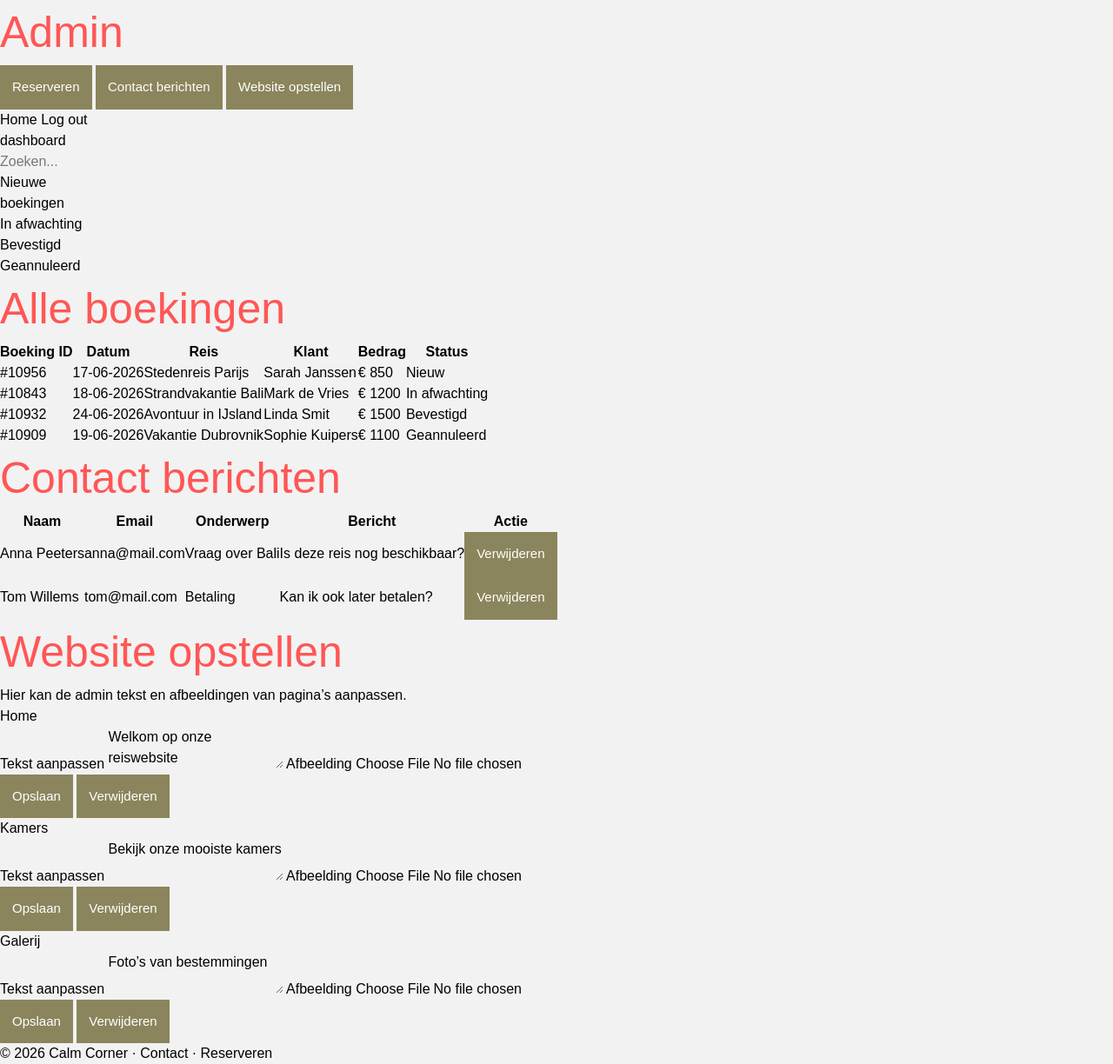
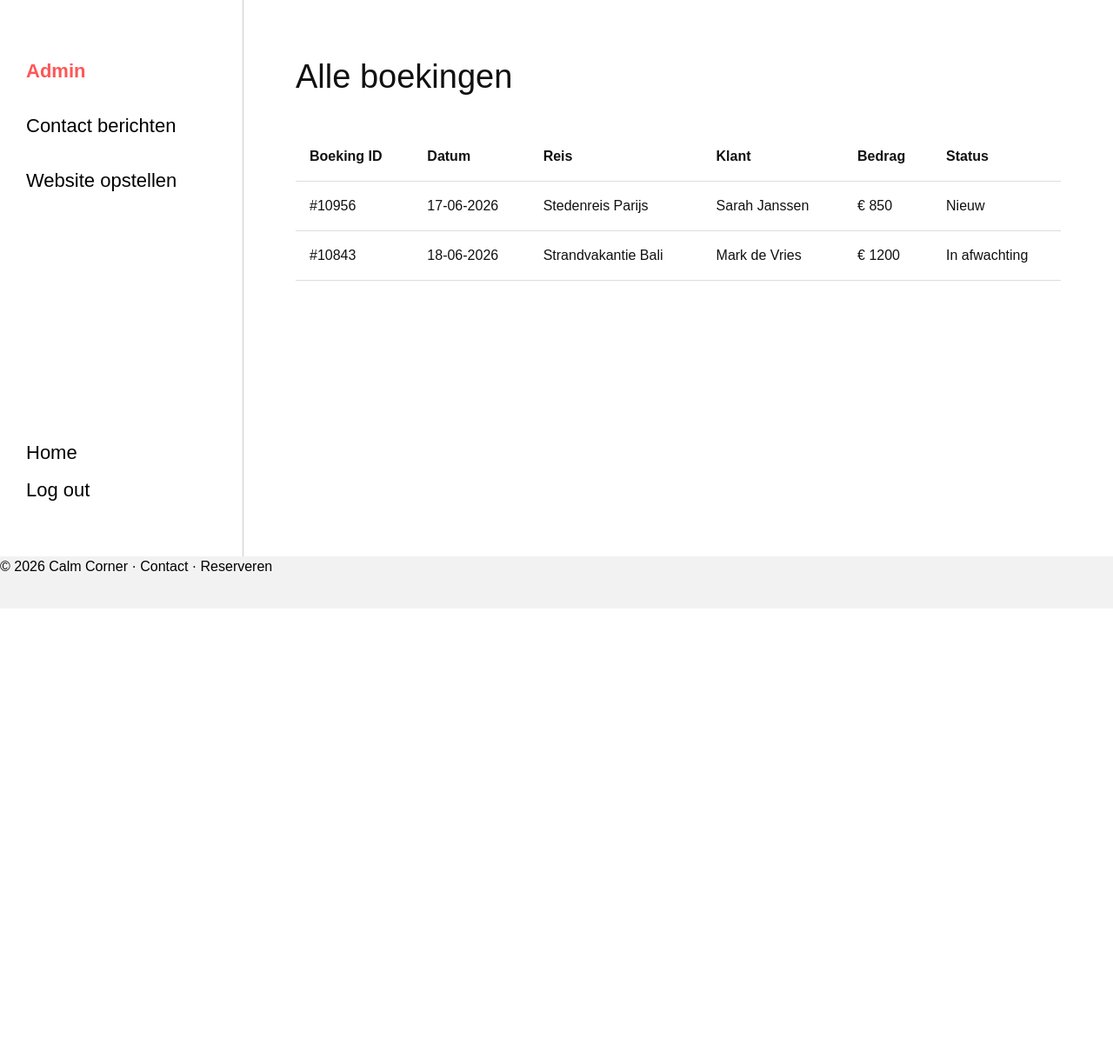
Before and after one commit to NB-ROC/CMS-B-B, a PHP site: page /index.php?page=admin in a window 1280 px wide. Shown: the part 100-1324 px from the top of the page at 87% size. After the commit the page ends 800 px from the top, so only its background shows below. Run offline with PHP 8.4, Linux system fonts and the light colour scheme; some web fonts are replaced.

Commit message:
admin css

```diff
--- a/php_template/src/css/main.css
+++ b/php_template/src/css/main.css
@@ -20,25 +20,24 @@
   display: flex;
   justify-content: space-between;
   align-items: center;
-    padding: 0 120px;   /* meer ruimte links/rechts */
+  padding: 0 120px; /* meer ruimte links/rechts */
   border-bottom: 1px solid #e0e0e0;
 }
 
 /* LOGO */
 
 .logo img {
-    width: 200px;   /* groter logo */
+  width: 200px; /* groter logo */
   height: auto;
-
 }
 
 /* NAVIGATIE */
 
 nav a {
-    margin-left: 40px;     /* meer ruimte tussen menu items */
+  margin-left: 40px; /* meer ruimte tussen menu items */
   text-decoration: none;
   color: #ff5656;
-    font-size: 17px;       /* groter menu */
+  font-size: 17px; /* groter menu */
   font-weight: 500;
 }
 
@@ -50,7 +49,7 @@
 
 .contact-section {
   width: 100%;
-    background-color: #dcdcdc;   /* volledige grijze achtergrond */
+  background-color: #dcdcdc; /* volledige grijze achtergrond */
   padding: 80px 0;
 }
 
@@ -122,7 +121,7 @@
   background-color: #3e5f6d;
 }
 
-.head-section{
+.head-section {
   width: 100%;
   height: 90vh;
   background-image: url(../images/houseStockImage.png);
@@ -137,31 +136,32 @@
   gap: 20px;
 }
 
-.head-section-header-text{
+.head-section-header-text {
   font-size: 60px;
 }
-.head-section-text{
+.head-section-text {
   font-size: 18px;
 }
 
-.button-red{
+.button-red {
   background-color: #ff5656;
   color: white;
   border-radius: 10px;
 }
-.button-white{
+.button-white {
   background-color: white;
   color: black;
   border-radius: 10px;
 }
 
-.head-section-button-container{
+.head-section-button-container {
   display: flex;
   flex-direction: row;
   gap: 25px;
 }
 
-.faciliteiten-section, .room-section{
+.faciliteiten-section,
+.room-section {
   padding: 30px;
   width: 100%;
   display: flex;
@@ -171,26 +171,26 @@
   padding-bottom: 100px;
 }
 
-.faciliteiten-info-container-row{
+.faciliteiten-info-container-row {
   width: 95%;
   display: flex;
   flex-direction: row;
   justify-content: space-between;
 }
 
-.faciliteiten-info-container-column{
+.faciliteiten-info-container-column {
   gap: 30px;
   display: flex;
   flex-direction: column;
 }
 
-.faciliteiten-info-box-container{
+.faciliteiten-info-box-container {
   width: 400px;
   background-color: white;
   border-radius: 20px;
   outline-width: 1px;
   outline-style: solid;
-    outline-color: #D2B8B8;
+  outline-color: #d2b8b8;
   display: flex;
   flex-direction: column;
   gap: 20px;
@@ -199,29 +199,29 @@
   padding-bottom: 50px;
 }
 
-.faciliteiten-info-box-container > p{
-    color: #D2B8B8;
+.faciliteiten-info-box-container > p {
+  color: #d2b8b8;
   font-size: 20px;
 }
 
-.faciliteiten-info-box-container > h3{
+.faciliteiten-info-box-container > h3 {
   font-weight: 600;
   font-size: 28px;
 }
 
-.faciliteiten-icon{
+.faciliteiten-icon {
   width: 40px;
   height: fit-content;
 }
 
-.room-image-row-container{
+.room-image-row-container {
   width: 95%;
   display: flex;
   flex-direction: row;
   justify-content: space-between;
 }
 
-.room-image-container{
+.room-image-container {
   color: white;
   border-radius: 30px;
   height: 300px;
@@ -236,50 +236,49 @@
   font-weight: 600;
 }
 
-.bedroom{
+.bedroom {
   background-image: url(../images/bedroom.png);
   background-size: cover;
 }
 
-.luxe-suite{
+.luxe-suite {
   background-image: url(../images/luxeSuit.png);
   background-size: cover;
 }
 
-
-.kitchen{
+.kitchen {
   background-image: url(../images/kitchen.png);
   background-size: cover;
 }
 
-.resevering-container{
+.resevering-container {
   display: flex;
   flex-direction: row;
   gap: 2vw;
 }
 
-.resevering-container > img{
+.resevering-container > img {
   width: 40vw;
   height: fit-content;
   border-radius: 5px;
 }
 
-.resevering-payment-container{
+.resevering-payment-container {
   display: flex;
   flex-direction: column;
   gap: 10px;
 }
 
-.resevering-payment-container > h2{
+.resevering-payment-container > h2 {
   font-size: 64px;
 }
 
-.resevering-date-container{
+.resevering-date-container {
   display: flex;
   flex-direction: row;
 }
 
-.check-in-container{
+.check-in-container {
   display: flex;
   flex-direction: row;
   justify-content: start;
@@ -287,14 +286,14 @@
   height: 50px;
   border-width: 2px;
   border-style: solid;
-    border-color: #B3B3B3;
+  border-color: #b3b3b3;
   border-top-left-radius: 10px;
   border-bottom-left-radius: 10px;
   box-sizing: border-box;
   padding: 15px;
   align-items: center;
 }
-.check-out-container{
+.check-out-container {
   display: flex;
   flex-direction: row;
   justify-content: end;
@@ -302,7 +301,7 @@
   height: 50px;
   border-width: 2px;
   border-style: solid;
-    border-color: #B3B3B3;
+  border-color: #b3b3b3;
   border-left: 0;
   border-top-right-radius: 10px;
   border-bottom-right-radius: 10px;
@@ -311,13 +310,13 @@
   align-items: center;
 }
 
-.resevering-persons-container{
+.resevering-persons-container {
   width: 400px;
   height: 50px;
   border-radius: 10px;
   border-width: 2px;
   border-style: solid;
-    border-color: #B3B3B3;
+  border-color: #b3b3b3;
 }
 
 /* ================= FOOTER ================= */
@@ -542,3 +541,106 @@
     column-count: 4;
   }
 }
+/* ================= ADMIN SECTION ================= */
+/* ================= ADMIN SECTION ================= */
+
+.admin-layout {
+  width: 100%;
+  min-height: calc(100vh - 160px);
+  display: grid;
+  grid-template-columns: 300px 1fr;
+  background: #ffffff;
+}
+
+.admin-menu {
+  border-right: 1px solid #d0d0d0;
+  padding: 80px 35px 40px;
+  display: flex;
+  flex-direction: column;
+  gap: 20px;
+}
+
+.admin-btn {
+  background: transparent;
+  color: #111;
+  border: none;
+  padding: 0;
+  text-align: left;
+  font-size: 24px;
+  cursor: pointer;
+}
+
+.admin-btn:hover,
+.admin-btn.active {
+  background: transparent;
+  color: #ff5656;
+  font-weight: bold;
+}
+
+.admin-menu-bottom {
+  margin-top: auto;
+  display: flex;
+  flex-direction: column;
+  gap: 12px;
+}
+
+.admin-menu-bottom a {
+  color: #111;
+  text-decoration: none;
+  font-size: 22px;
+}
+
+.admin-results {
+  padding: 70px;
+  background: #ffffff;
+}
+
+.admin-section {
+  display: none;
+}
+
+.admin-section.active {
+  display: block;
+}
+
+.admin-section h1 {
+  color: #111;
+  font-size: 38px;
+  margin-bottom: 35px;
+}
+
+.admin-section table {
+  width: 100%;
+  border-collapse: collapse;
+  background: white;
+}
+
+.admin-section th,
+.admin-section td {
+  padding: 16px;
+  border-bottom: 1px solid #ddd;
+  text-align: left;
+  color: #111;
+}
+
+.edit-card {
+  max-width: 650px;
+  background: #f5f5f5;
+  padding: 30px;
+  border-radius: 16px;
+  display: flex;
+  flex-direction: column;
+  gap: 15px;
+}
+
+.edit-card textarea {
+  width: 100%;
+  height: 130px;
+  padding: 12px;
+}
+
+.save-btn,
+.delete-btn {
+  width: fit-content;
+  padding: 12px 20px;
+}
--- a/php_template/src/includes/admin.inc.php
+++ b/php_template/src/includes/admin.inc.php
@@ -1,55 +1,75 @@
-<div>
-<?php
-// Later kun je deze arrays vervangen door data uit de database.
-$boekingen = [
-    ['id' => '#10956', 'datum' => '17-06-2026', 'reis' => 'Stedenreis Parijs', 'klant' => 'Sarah Janssen', 'bedrag' => '€ 850', 'status' => 'Nieuw'],
-    ['id' => '#10843', 'datum' => '18-06-2026', 'reis' => 'Strandvakantie Bali', 'klant' => 'Mark de Vries', 'bedrag' => '€ 1200', 'status' => 'In afwachting'],
-    ['id' => '#10932', 'datum' => '24-06-2026', 'reis' => 'Avontuur in IJsland', 'klant' => 'Linda Smit', 'bedrag' => '€ 1500', 'status' => 'Bevestigd'],
-    ['id' => '#10909', 'datum' => '19-06-2026', 'reis' => 'Vakantie Dubrovnik', 'klant' => 'Sophie Kuipers', 'bedrag' => '€ 1100', 'status' => 'Geannuleerd'],
-];
+<style>
+.admin-layout {
+  display: grid !important;
+  grid-template-columns: 280px 1fr !important;
+  width: 100% !important;
+  min-height: 80vh !important;
+  background: white !important;
+}
 
-$berichten = [
-    ['naam' => 'Anna Peeters', 'email' => 'anna@mail.com', 'onderwerp' => 'Vraag over Bali', 'bericht' => 'Is deze reis nog beschikbaar?'],
-    ['naam' => 'Tom Willems', 'email' => 'tom@mail.com', 'onderwerp' => 'Betaling', 'bericht' => 'Kan ik ook later betalen?'],
-];
+.admin-menu {
+  display: flex !important;
+  flex-direction: column !important;
+  gap: 20px !important;
+  border-right: 1px solid #ccc !important;
+  padding: 60px 30px !important;
+}
 
-$paginas = [
-    ['pagina' => 'Home', 'tekst' => 'Welkom op onze reiswebsite', 'image' => 'home.jpg'],
-    ['pagina' => 'Kamers', 'tekst' => 'Bekijk onze mooiste kamers', 'image' => 'kamers.jpg'],
-    ['pagina' => 'Galerij', 'tekst' => 'Foto’s van bestemmingen', 'image' => 'galerij.jpg'],
-];
-?>
+.admin-btn {
+  background: none !important;
+  color: black !important;
+  border: none !important;
+  text-align: left !important;
+  font-size: 22px !important;
+  padding: 5px 0 !important;
+}
 
-<div class="admin-page">
-    <aside class="admin-sidebar">
-        <h2>Admin</h2>
+.admin-btn.active {
+  color: #ff5656 !important;
+  font-weight: bold !important;
+}
 
-        <button class="admin-link active" onclick="showSection('reserveren', this)">Reserveren</button>
-        <button class="admin-link" onclick="showSection('contact', this)">Contact berichten</button>
-        <button class="admin-link" onclick="showSection('website', this)">Website opstellen</button>
+.admin-results {
+  padding: 60px !important;
+}
 
-        <div class="sidebar-bottom">
+.admin-section {
+  display: none !important;
+}
+
+.admin-section.active {
+  display: block !important;
+}
+
+.admin-menu-bottom {
+  margin-top: auto !important;
+  display: flex !important;
+  flex-direction: column !important;
+  gap: 10px !important;
+}
+
+.admin-menu-bottom a {
+  color: black !important;
+  text-decoration: none !important;
+}
+</style>
+<div class="admin-layout">
+
+    <aside class="admin-menu">
+        <button class="admin-btn active" onclick="showAdminSection('bookingen', this)">Admin</button>
+        <button class="admin-btn" onclick="showAdminSection('contact', this)">Contact berichten</button>
+        <button class="admin-btn" onclick="showAdminSection('website', this)">Website opstellen</button>
+
+        <div class="admin-menu-bottom">
             <a href="index.php">Home</a>
             <a href="logout.php">Log out</a>
         </div>
     </aside>
 
-    <main class="admin-content">
-        <div class="admin-top">
-            <h1>dashboard</h1>
-            <input type="text" placeholder="Zoeken..." class="search-input">
-            <div class="profile-circle"></div>
-        </div>
+    <main class="admin-results">
 
-        <section id="reserveren" class="admin-section active">
-            <div class="cards">
-                <div class="card light">Nieuwe<br>boekingen</div>
-                <div class="card pink">In afwachting</div>
-                <div class="card light">Bevestigd</div>
-                <div class="card blue">Geannuleerd</div>
-            </div>
-
-            <h2>Alle boekingen</h2>
+        <section id="bookingen" class="admin-section active">
+            <h1>Alle boekingen</h1>
 
             <table>
                 <thead>
@@ -63,26 +83,28 @@
                     </tr>
                 </thead>
                 <tbody>
-                    <?php foreach ($boekingen as $boeking): ?>
                     <tr>
-                            <td><?= htmlspecialchars($boeking['id']) ?></td>
-                            <td><?= htmlspecialchars($boeking['datum']) ?></td>
-                            <td><?= htmlspecialchars($boeking['reis']) ?></td>
-                            <td><?= htmlspecialchars($boeking['klant']) ?></td>
-                            <td><?= htmlspecialchars($boeking['bedrag']) ?></td>
-                            <td>
-                                <span class="status">
-                                    <?= htmlspecialchars($boeking['status']) ?>
-                                </span>
-                            </td>
+                        <td>#10956</td>
+                        <td>17-06-2026</td>
+                        <td>Stedenreis Parijs</td>
+                        <td>Sarah Janssen</td>
+                        <td>€ 850</td>
+                        <td>Nieuw</td>
                     </tr>
-                    <?php endforeach; ?>
+                    <tr>
+                        <td>#10843</td>
+                        <td>18-06-2026</td>
+                        <td>Strandvakantie Bali</td>
+                        <td>Mark de Vries</td>
+                        <td>€ 1200</td>
+                        <td>In afwachting</td>
+                    </tr>
                 </tbody>
             </table>
         </section>
 
         <section id="contact" class="admin-section">
-            <h2>Contact berichten</h2>
+            <h1>Contact berichten</h1>
 
             <table>
                 <thead>
@@ -95,57 +117,46 @@
                     </tr>
                 </thead>
                 <tbody>
-                    <?php foreach ($berichten as $bericht): ?>
                     <tr>
-                            <td><?= htmlspecialchars($bericht['naam']) ?></td>
-                            <td><?= htmlspecialchars($bericht['email']) ?></td>
-                            <td><?= htmlspecialchars($bericht['onderwerp']) ?></td>
-                            <td><?= htmlspecialchars($bericht['bericht']) ?></td>
+                        <td>Anna Peeters</td>
+                        <td>anna@mail.com</td>
+                        <td>Vraag over Bali</td>
+                        <td>Is deze reis nog beschikbaar?</td>
                         <td><button class="delete-btn">Verwijderen</button></td>
                     </tr>
-                    <?php endforeach; ?>
                 </tbody>
             </table>
         </section>
 
         <section id="website" class="admin-section">
-            <h2>Website opstellen</h2>
-            <p>Hier kan de admin tekst en afbeeldingen van pagina’s aanpassen.</p>
+            <h1>Website opstellen</h1>
 
-            <?php foreach ($paginas as $pagina): ?>
-                <form class="edit-box">
-                    <h3><?= htmlspecialchars($pagina['pagina']) ?></h3>
-
-                    <label>Tekst aanpassen</label>
-                    <textarea><?= htmlspecialchars($pagina['tekst']) ?></textarea>
+            <div class="edit-card">
+                <h3>Home pagina</h3>
+                <label>Tekst</label>
+                <textarea>Welkom op onze website</textarea>
 
                 <label>Afbeelding</label>
                 <input type="file">
 
-                    <div class="form-buttons">
-                        <button type="button">Opslaan</button>
-                        <button type="button" class="delete-btn">Verwijderen</button>
+                <button class="save-btn">Opslaan</button>
             </div>
-                </form>
-            <?php endforeach; ?>
         </section>
+
     </main>
 </div>
 
 <script>
-function showSection(sectionId, button) {
+function showAdminSection(id, btn) {
     document.querySelectorAll('.admin-section').forEach(section => {
         section.classList.remove('active');
     });
 
-    document.querySelectorAll('.admin-link').forEach(link => {
-        link.classList.remove('active');
+    document.querySelectorAll('.admin-btn').forEach(button => {
+        button.classList.remove('active');
     });
 
-    document.getElementById(sectionId).classList.add('active');
-    button.classList.add('active');
+    document.getElementById(id).classList.add('active');
+    btn.classList.add('active');
 }
 </script>
-
-
-</div>
```
Lines whose indentation alone changed are shown as unchanged.
